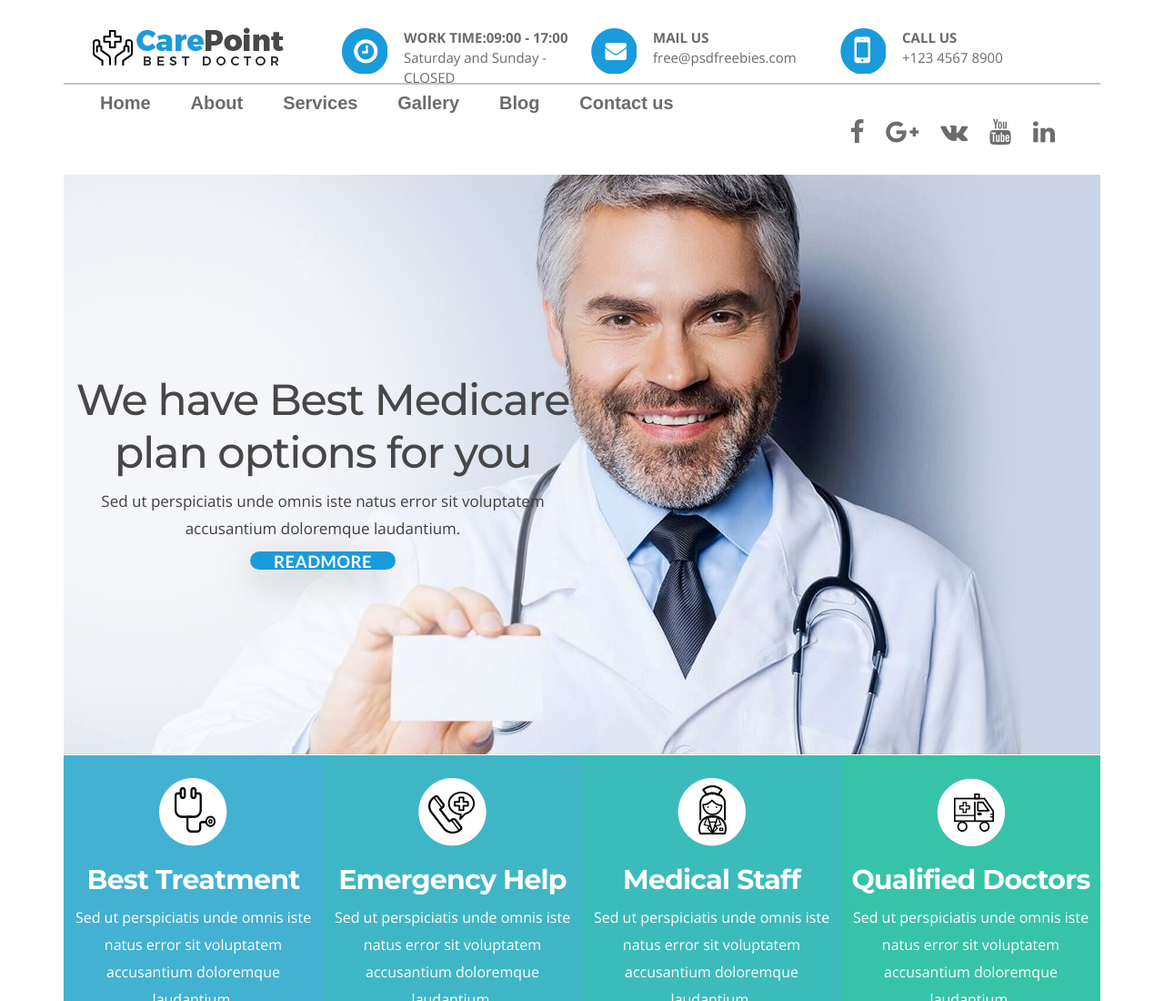
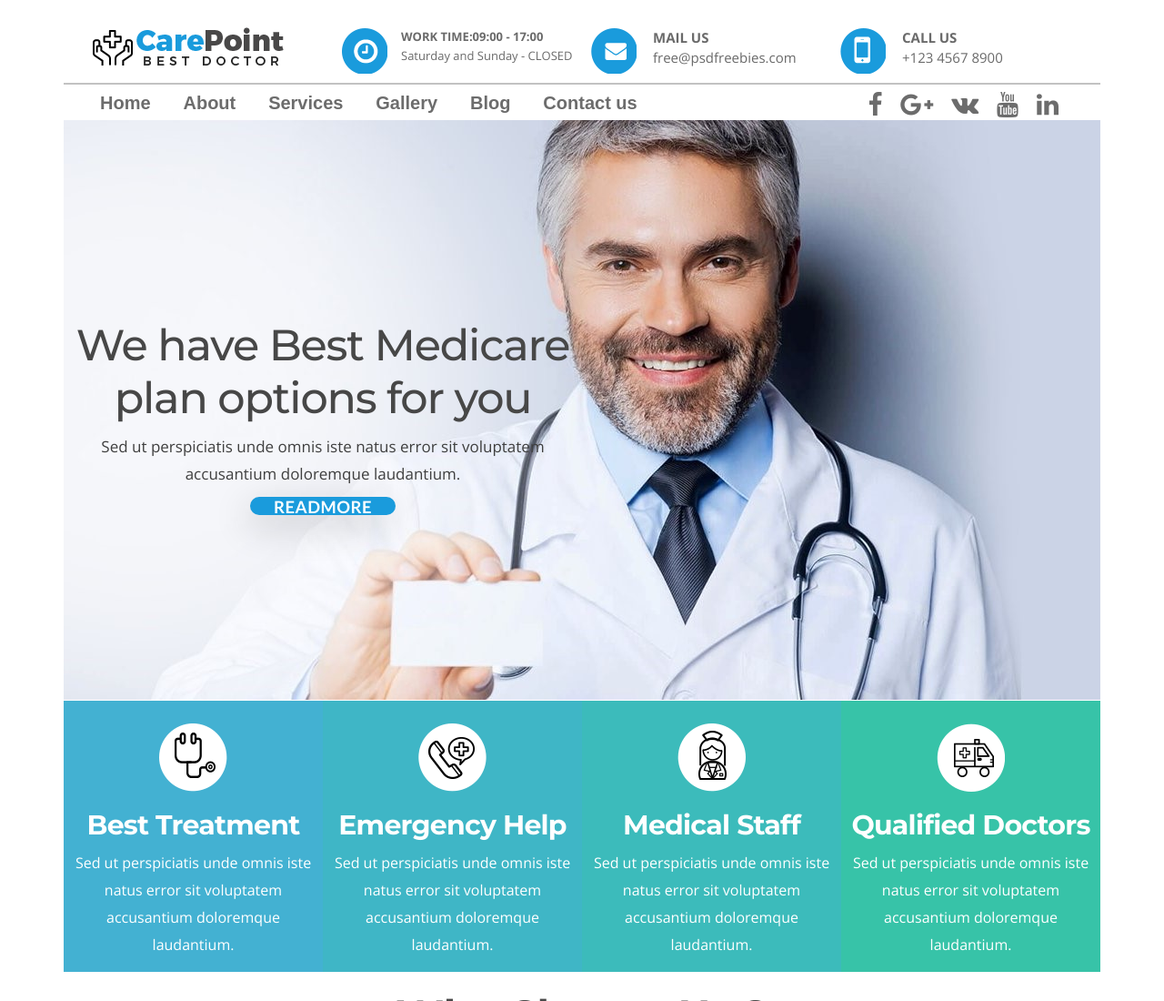
Before and after one commit to Ydochkin/my-repository, a plain HTML site: page index.html in a window 1280 px wide. Shown: the top 1100 px of the page at 91% size. Drawn offline with nearby package versions, Linux system fonts and the light colour scheme.

Commit message:
new file

```diff
--- a/style.css
+++ b/style.css
@@ -34,13 +34,13 @@ body {
 
 .time {
     background: url(img/clock.png) no-repeat left center;
-    padding-left: 68px;
+    padding-left: 65px;
     height: 51px;
     /* Text styles for "WORK TIME: 09:00 - 17:00'" */
     font-family: 'Open Sans', sans-serif;
     ;
-    font-size: 15px;
-    line-height: 22px;
+    font-size: 13px;
+    line-height: 21px;
     font-weight: 700;
     color: #6a6a6a;
 }
@@ -89,7 +89,7 @@ body {
 
 .ulMenu>li,
 .amenu {
-    padding-right: 20px;
+    padding-right: 16px;
     text-decoration: none;
     display: inline;
     /* Text styles for "Home       " */
@@ -108,7 +108,7 @@ body {
 
 .social {
     float: right;
-    margin: 30px 30px;
+    margin-right: 30px;
     ;
 }
 
```
